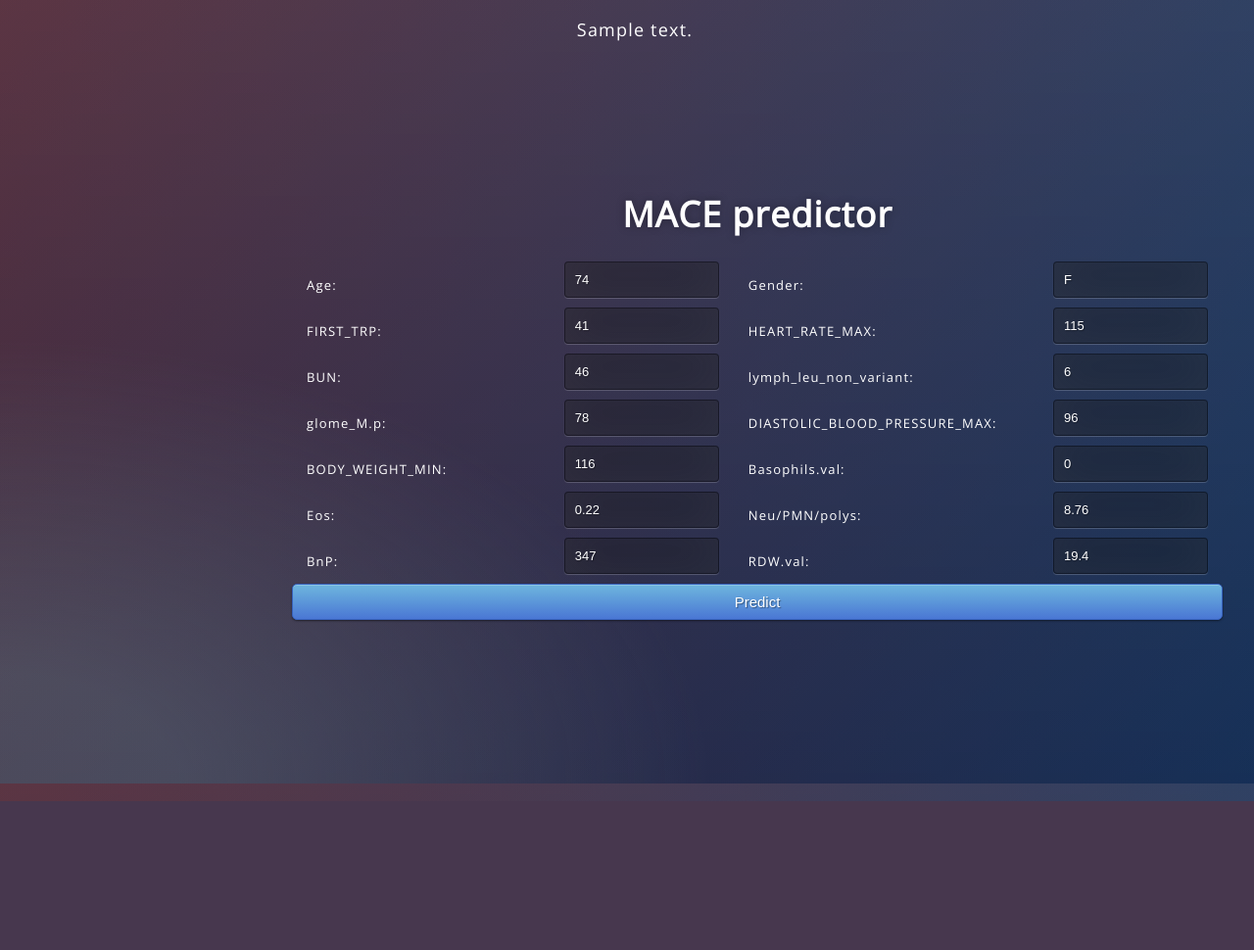
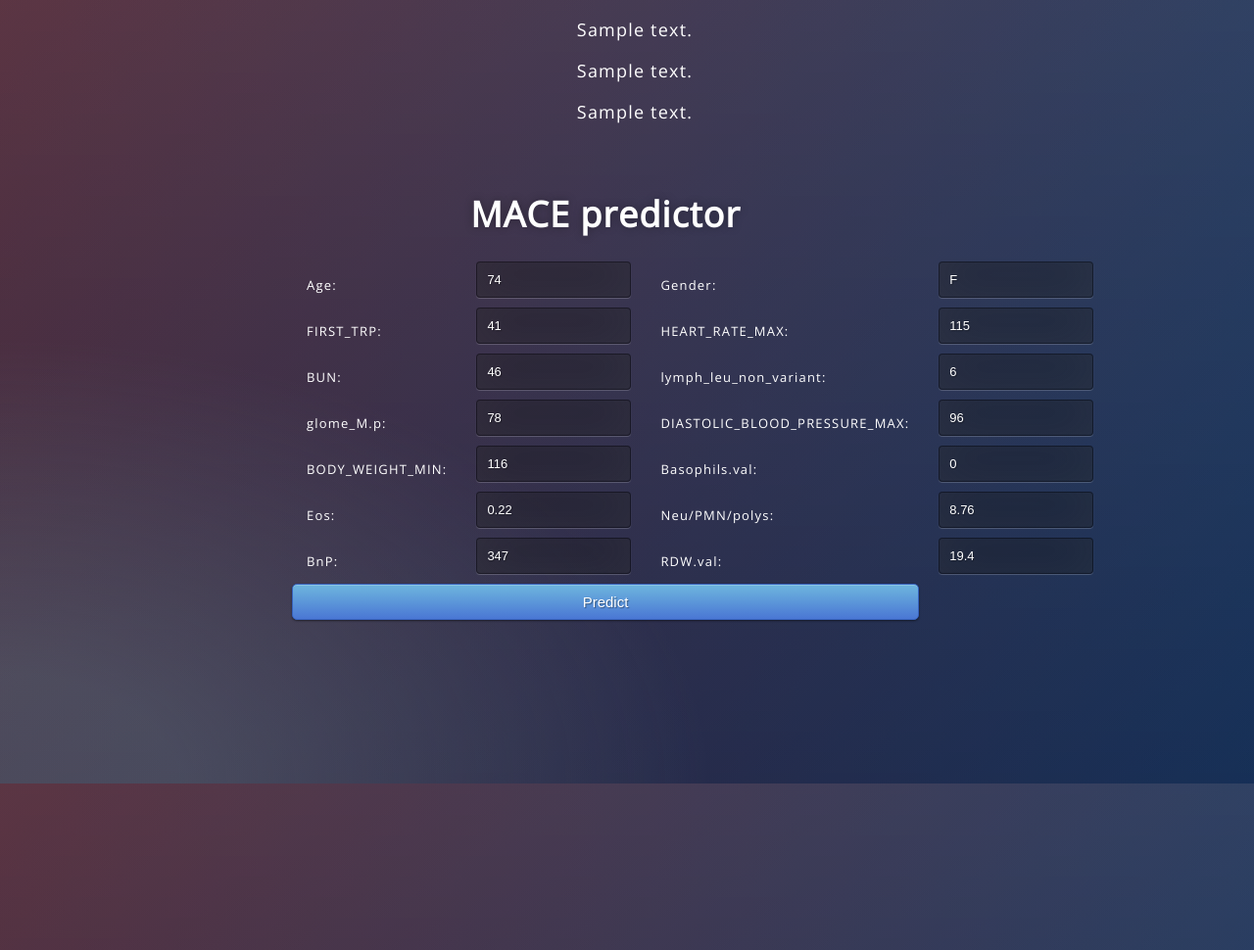
Before and after one commit to hooray6045/toy_flask, a Flask app: template templates/index.html in a window 1280 px wide. Shown: the whole page at 98% size. Before the commit the page ends 818 px from the top, so only its background shows below. Run offline with Flask 2, Linux system fonts and the light colour scheme; the template is opened without the code that fills it: most values are stand-ins (such as "Sample title", 1, 10 or a date in 2020).

Commit message:
add explainer output

```diff
--- a/app.py
+++ b/app.py
@@ -41,7 +41,9 @@ def predict():
     r = requests.post(url, data=str.encode(json.dumps(input_dict)), headers=headers)
     output_dict = json.loads(r.json())
     return render_template('index.html',
-                           prediction_text='Probability: {0}'.format(output_dict['ModelRes']['Data'][0]['Value']))
+                           prediction_text='Probability: {0}'.format(output_dict['ModelRes']['Data'][0]['Value']),
+                           pos_contributor_text='Positive Factors - {0}'.format(output_dict['ModelRes']['Data'][2]['Value']),
+                           neg_contributor_text='Negative Factors - {0}'.format(output_dict['ModelRes']['Data'][3]['Value']))
 
 
 def load_json_template():
--- a/static/css/style.css
+++ b/static/css/style.css
@@ -35,8 +35,8 @@ body {
 	top: 40%;
 	left: 35%;
 	margin: -150px 0 0 -150px;
-	width:950px;
-	height:400px;
+	width: 50%;
+	height: 100%;
 }
 
 .login h1 { color: #fff; text-shadow: 0 0 10px rgba(0,0,0,0.3); letter-spacing:1px; text-align:center; }
--- a/templates/index.html
+++ b/templates/index.html
@@ -67,6 +67,8 @@
         </table>
 <button class="btn btn-primary btn-block btn-large" type="submit">Predict</button></form><br /><br /></div>
 <p>{{prediction_text}}</p>
+<p>{{pos_contributor_text}}</p>
+<p>{{neg_contributor_text}}</p>
 
 </body>
 </html>
```
